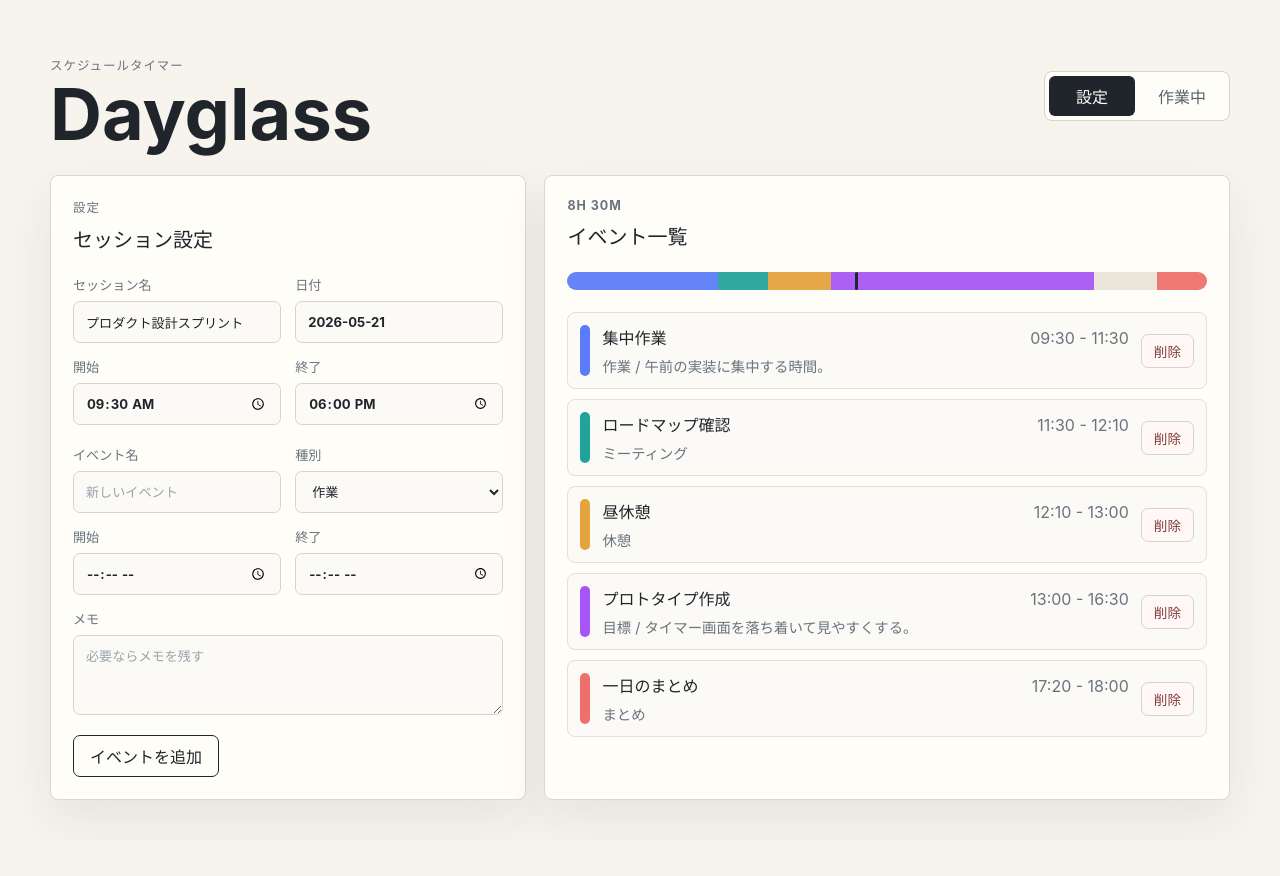
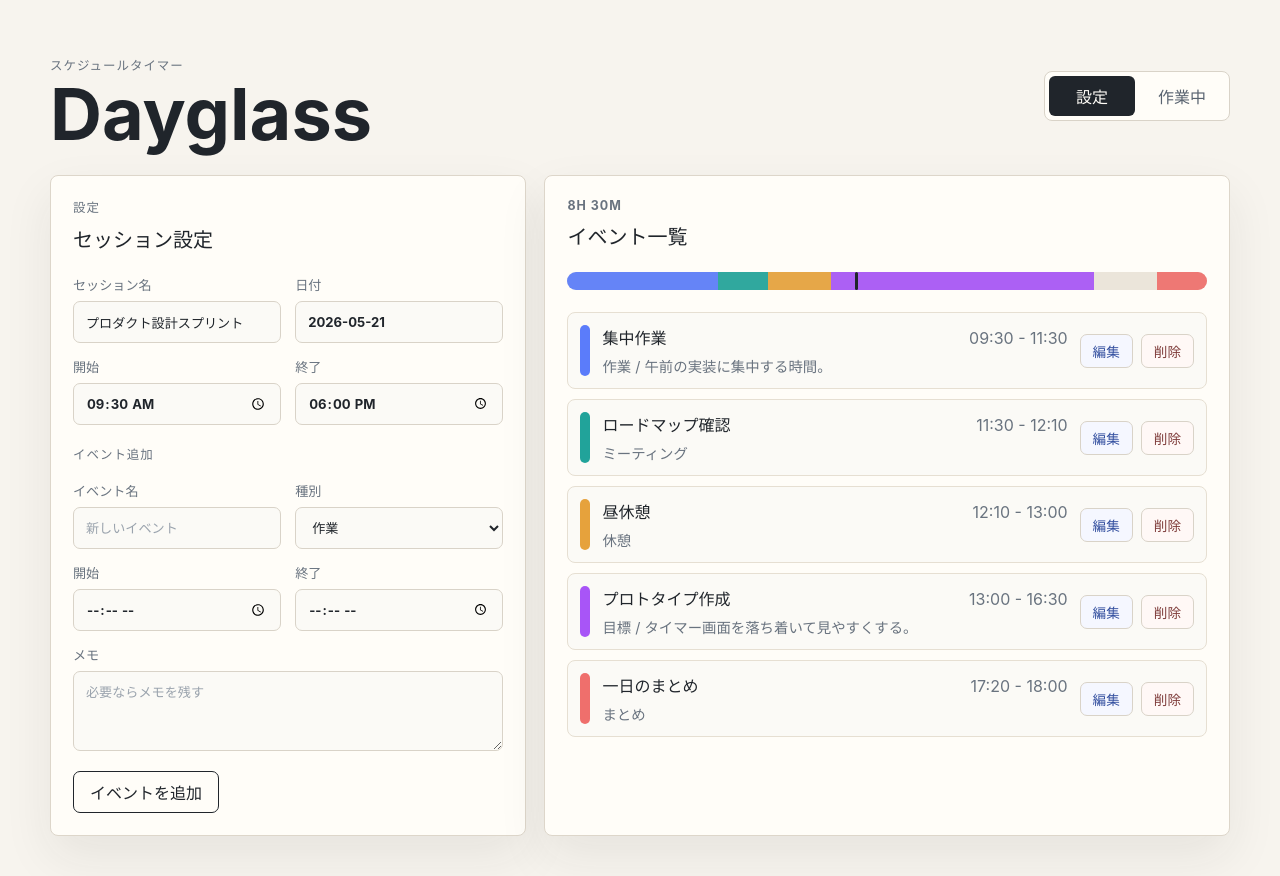
Before and after one commit to 427harinn/Dayglass, a React (Vite) app: page / in a window 1280 px wide. Before the commit the page ends 840 px from the top, so only its background shows below. Built offline with nearby package versions, Linux system fonts and the light colour scheme.

Commit message:
イベント編集追加

```diff
--- a/src/components/EventForm.tsx
+++ b/src/components/EventForm.tsx
@@ -1,5 +1,5 @@
 import type { ChangeEvent, FormEvent } from 'react';
-import { useState } from 'react';
+import { useEffect, useState } from 'react';
 import { eventTypeLabels } from '../features/schedule/defaultSession';
 import {
   getEventTimeRangeError,
@@ -9,8 +9,10 @@ import type { DayglassEvent, DayglassSession, EventType } from '../features/sche
 
 type EventFormProps = {
   session: DayglassSession;
+  editingEvent?: DayglassEvent;
   timeRangeError?: string;
   onSessionChange: (session: DayglassSession) => void;
+  onEditComplete: () => void;
 };
 
 type EventDraft = {
@@ -37,9 +39,35 @@ const createEventId = () => {
   return `event-${Date.now()}-${Math.random().toString(36).slice(2, 10)}`;
 };
 
-export function EventForm({ session, timeRangeError, onSessionChange }: EventFormProps) {
+const eventToDraft = (event: DayglassEvent): EventDraft => ({
+  title: event.title,
+  type: event.type,
+  startTime: event.startTime,
+  endTime: event.endTime ?? '',
+  memo: event.memo ?? '',
+});
+
+export function EventForm({
+  session,
+  editingEvent,
+  timeRangeError,
+  onSessionChange,
+  onEditComplete,
+}: EventFormProps) {
   const [eventDraft, setEventDraft] = useState<EventDraft>(initialEventDraft);
   const [eventError, setEventError] = useState<string>();
+  const isEditing = Boolean(editingEvent);
+
+  useEffect(() => {
+    if (editingEvent) {
+      setEventDraft(eventToDraft(editingEvent));
+      setEventError(undefined);
+      return;
+    }
+
+    setEventDraft(initialEventDraft);
+    setEventError(undefined);
+  }, [editingEvent]);
 
   const updateSessionField =
     (field: keyof Pick<DayglassSession, 'title' | 'startTime' | 'endTime'>) =>
@@ -60,7 +88,13 @@ export function EventForm({ session, timeRangeError, onSessionChange }: EventFor
       setEventError(undefined);
     };
 
-  const handleAddEvent = (event: FormEvent<HTMLFormElement>) => {
+  const resetEventForm = () => {
+    setEventDraft(initialEventDraft);
+    setEventError(undefined);
+    onEditComplete();
+  };
+
+  const handleSubmitEvent = (event: FormEvent<HTMLFormElement>) => {
     event.preventDefault();
 
     const title = eventDraft.title.trim();
@@ -83,24 +117,28 @@ export function EventForm({ session, timeRangeError, onSessionChange }: EventFor
     }
 
     const nextEvent: DayglassEvent = {
-      id: createEventId(),
+      id: editingEvent?.id ?? createEventId(),
       title,
       type: eventDraft.type,
       startTime: eventDraft.startTime,
       endTime: eventDraft.endTime,
       memo: memo || undefined,
     };
+    const nextEvents = editingEvent
+      ? session.events.map((eventItem) =>
+          eventItem.id === editingEvent.id ? nextEvent : eventItem,
+        )
+      : [...session.events, nextEvent];
 
     onSessionChange({
       ...session,
-      events: sortEventsByStartTime([...session.events, nextEvent]),
+      events: sortEventsByStartTime(nextEvents),
     });
-    setEventDraft(initialEventDraft);
-    setEventError(undefined);
+    resetEventForm();
   };
 
   return (
-    <form className="form-shell" onSubmit={handleAddEvent}>
+    <form className="form-shell" onSubmit={handleSubmitEvent}>
       <div className="form-grid">
         <label>
           セッション名
@@ -121,6 +159,10 @@ export function EventForm({ session, timeRangeError, onSessionChange }: EventFor
       </div>
 
       {timeRangeError ? <p className="form-error">{timeRangeError}</p> : null}
+
+      <div className="event-form-heading">
+        <span>{isEditing ? 'イベント編集' : 'イベント追加'}</span>
+      </div>
 
       <div className="event-draft">
         <label>
@@ -170,9 +212,16 @@ export function EventForm({ session, timeRangeError, onSessionChange }: EventFor
 
       {eventError ? <p className="form-error">{eventError}</p> : null}
 
-      <button className="secondary-button" type="submit">
-        イベントを追加
-      </button>
+      <div className="form-actions">
+        <button className="secondary-button" type="submit">
+          {isEditing ? 'イベントを更新' : 'イベントを追加'}
+        </button>
+        {isEditing ? (
+          <button className="ghost-button" type="button" onClick={resetEventForm}>
+            編集をキャンセル
+          </button>
+        ) : null}
+      </div>
     </form>
   );
 }
--- a/src/components/EventList.tsx
+++ b/src/components/EventList.tsx
@@ -4,14 +4,24 @@ import type { DayglassEvent } from '../features/schedule/scheduleTypes';
 
 type EventListProps = {
   events: DayglassEvent[];
+  editingEventId?: string;
+  onEditEvent: (event: DayglassEvent) => void;
   onDeleteEvent: (eventId: string) => void;
 };
 
-export function EventList({ events, onDeleteEvent }: EventListProps) {
+export function EventList({
+  events,
+  editingEventId,
+  onEditEvent,
+  onDeleteEvent,
+}: EventListProps) {
   return (
     <div className="event-list">
       {events.map((event) => (
-        <article className="event-row" key={event.id}>
+        <article
+          className={event.id === editingEventId ? 'event-row is-editing' : 'event-row'}
+          key={event.id}
+        >
           <span
             className="event-row__color"
             style={{ backgroundColor: getEventColor(event) }}
@@ -24,6 +34,15 @@ export function EventList({ events, onDeleteEvent }: EventListProps) {
             </div>
             <p>{eventTypeLabels[event.type]}{event.memo ? ` / ${event.memo}` : ''}</p>
           </div>
+          <div className="event-row__actions">
+            <button
+              className="event-row__edit"
+              type="button"
+              aria-label={`${event.title}を編集`}
+              onClick={() => onEditEvent(event)}
+            >
+              編集
+            </button>
             <button
               className="event-row__delete"
               type="button"
@@ -32,6 +51,7 @@ export function EventList({ events, onDeleteEvent }: EventListProps) {
             >
               削除
             </button>
+          </div>
         </article>
       ))}
     </div>
--- a/src/components/SetupView.tsx
+++ b/src/components/SetupView.tsx
@@ -1,3 +1,4 @@
+import { useState } from 'react';
 import { demoNowTime } from '../features/schedule/defaultSession';
 import {
   buildTimelineSegments,
@@ -7,7 +8,7 @@ import {
   minutesToDurationLabel,
   sortEventsByStartTime,
 } from '../features/schedule/scheduleUtils';
-import type { DayglassSession } from '../features/schedule/scheduleTypes';
+import type { DayglassEvent, DayglassSession } from '../features/schedule/scheduleTypes';
 import { EventForm } from './EventForm';
 import { EventList } from './EventList';
 import { Timeline } from './Timeline';
@@ -18,6 +19,7 @@ type SetupViewProps = {
 };
 
 export function SetupView({ session, onSessionChange }: SetupViewProps) {
+  const [editingEvent, setEditingEvent] = useState<DayglassEvent>();
   const timeRangeError = getSessionTimeRangeError(session);
   const timelineSegments = buildTimelineSegments(session);
   const elapsedPercent = getElapsedPercent(session, demoNowTime);
@@ -29,6 +31,10 @@ export function SetupView({ session, onSessionChange }: SetupViewProps) {
       ...session,
       events: session.events.filter((event) => event.id !== eventId),
     });
+
+    if (editingEvent?.id === eventId) {
+      setEditingEvent(undefined);
+    }
   };
 
   return (
@@ -40,8 +46,10 @@ export function SetupView({ session, onSessionChange }: SetupViewProps) {
         </div>
         <EventForm
           session={session}
+          editingEvent={editingEvent}
           timeRangeError={timeRangeError}
           onSessionChange={onSessionChange}
+          onEditComplete={() => setEditingEvent(undefined)}
         />
       </section>
 
@@ -51,7 +59,12 @@ export function SetupView({ session, onSessionChange }: SetupViewProps) {
           <h2>イベント一覧</h2>
         </div>
         <Timeline segments={timelineSegments} elapsedPercent={elapsedPercent} />
-        <EventList events={sortedEvents} onDeleteEvent={handleDeleteEvent} />
+        <EventList
+          events={sortedEvents}
+          editingEventId={editingEvent?.id}
+          onEditEvent={setEditingEvent}
+          onDeleteEvent={handleDeleteEvent}
+        />
       </section>
     </main>
   );
--- a/src/styles.css
+++ b/src/styles.css
@@ -57,6 +57,7 @@ button {
 }
 
 .app-header__eyebrow,
+.event-form-heading span,
 .section-heading span,
 .focus-view__status span,
 .focus-view__time span,
@@ -121,6 +122,10 @@ button {
 .form-shell {
   display: grid;
   gap: 20px;
+}
+
+.event-form-heading {
+  margin-bottom: -10px;
 }
 
 .form-grid,
@@ -238,6 +243,11 @@ textarea::placeholder {
   background: #fbfaf6;
 }
 
+.event-row.is-editing {
+  border-color: #5b7cfa;
+  background: #f7f9ff;
+}
+
 .event-row__color {
   width: 10px;
   border-radius: 999px;
@@ -275,7 +285,14 @@ textarea::placeholder {
   font-size: 0.9rem;
 }
 
-.event-row__delete {
+.event-row__actions {
+  display: flex;
+  align-self: center;
+  gap: 8px;
+}
+
+.event-row__delete,
+.event-row__edit {
   align-self: center;
   min-height: 34px;
   border: 1px solid #d9d3c8;
@@ -285,6 +302,33 @@ textarea::placeholder {
   background: #fff8f6;
   font-size: 0.85rem;
   font-weight: 800;
+}
+
+.form-actions {
+  display: flex;
+  flex-wrap: wrap;
+  gap: 10px;
+}
+
+.ghost-button {
+  width: fit-content;
+  min-height: 42px;
+  border: 1px solid #d9d3c8;
+  border-radius: 7px;
+  padding: 0 16px;
+  color: #596370;
+  background: #fbfaf6;
+  font-weight: 800;
+}
+
+.event-row__edit {
+  color: #334f9f;
+  background: #f5f7ff;
+}
+
+.event-row__edit:hover {
+  border-color: #5b7cfa;
+  color: #203a92;
 }
 
 .event-row__delete:hover {
@@ -437,7 +481,7 @@ textarea::placeholder {
     grid-template-columns: 10px minmax(0, 1fr);
   }
 
-  .event-row__delete {
+  .event-row__actions {
     grid-column: 2;
     justify-self: start;
   }
```
Lines whose indentation alone changed are shown as unchanged.
